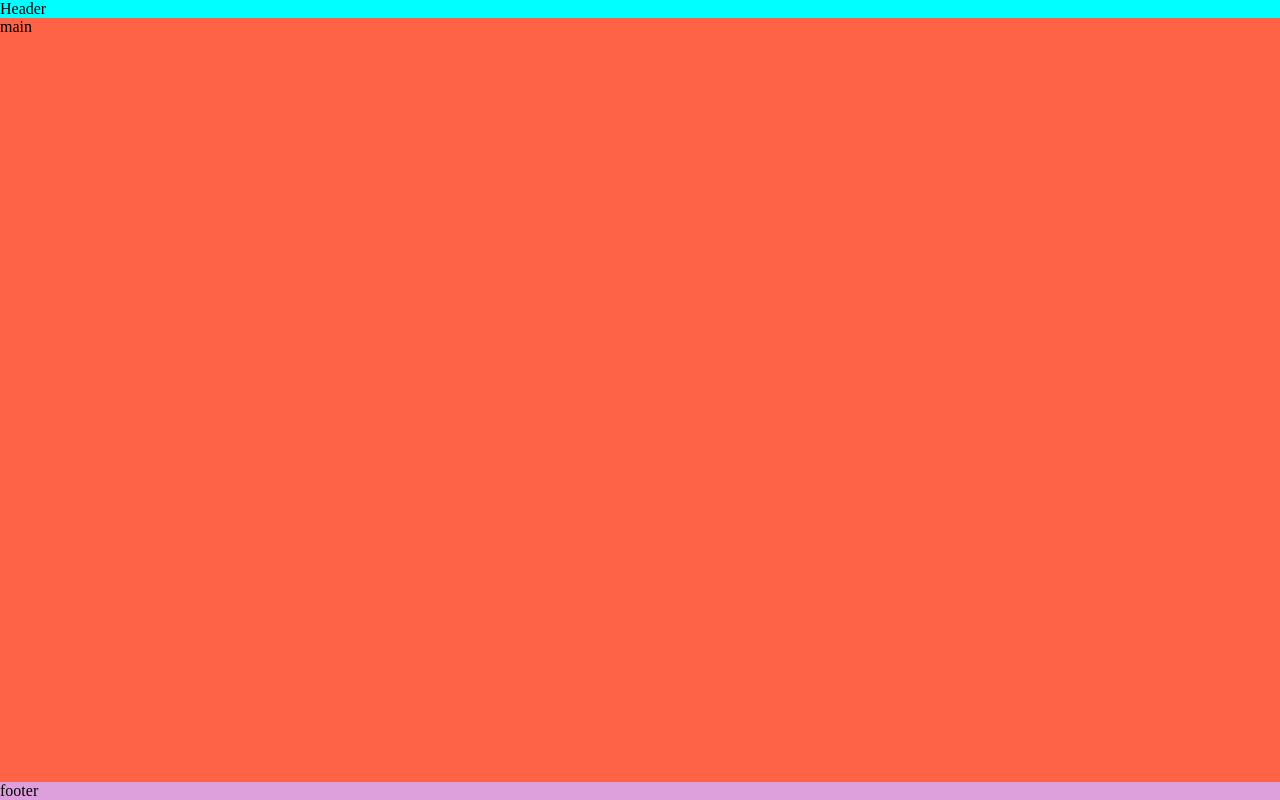
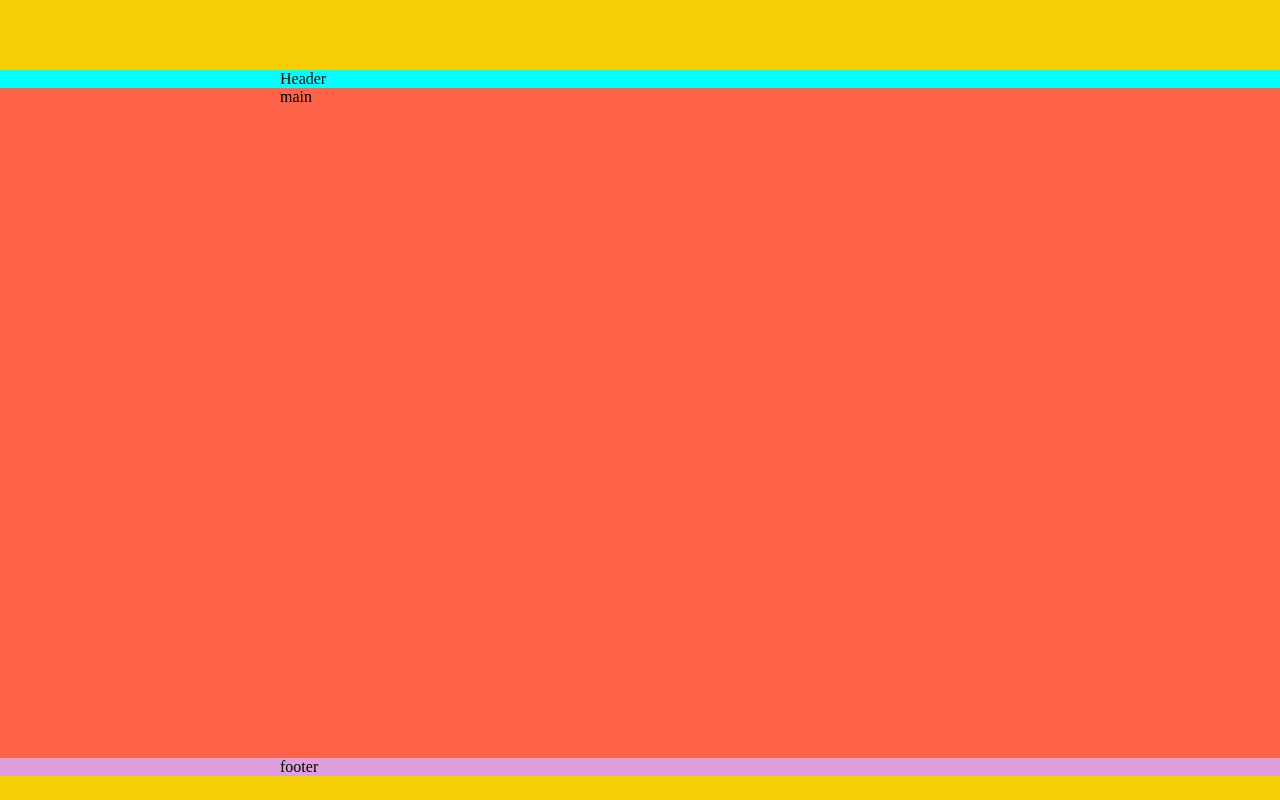
Before and after one commit to WillianRocha1999/landing-page-pikachu, a plain HTML site: page index.html in a window 1280 px wide. Drawn offline with Linux system fonts and the light colour scheme.

Commit message:
Grid concluida

```diff
--- a/index.html
+++ b/index.html
@@ -9,21 +9,23 @@
 </head>
 <body>
     <header>
+        <div class="container">
 
-        Header
+            Header
 
+        </div>
     </header>
 
     <main>
-
-        main
-
+        <div class="container">
+            main
+        </div>
     </main>
 
     <footer>
-
-        footer
-
+        <div class="container">
+            footer
+        </div>
     </footer>
 </body>
 </html>
--- a/style.css
+++ b/style.css
@@ -16,9 +16,17 @@ body {
     flex-direction: column;
 }
 
+.container {
+    height: 100%;
+    display: grid;
+    grid-template-columns: repeat(12, 1fr);
+    width: 90vh;
+    margin: auto;
+}
+
 header {
     background-color: aqua;
-
+    margin-top: 70px;
 }
 
 main {
@@ -28,4 +36,5 @@ main {
 
 footer {
     background-color: plum;
+    margin-bottom: 24px;
 }
```
